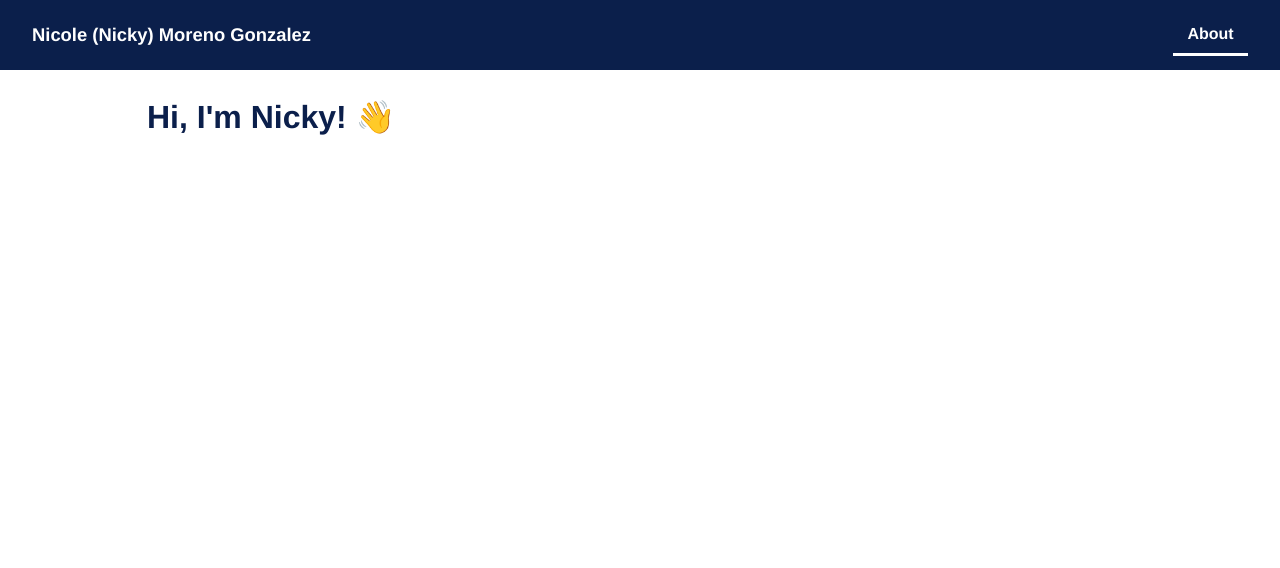
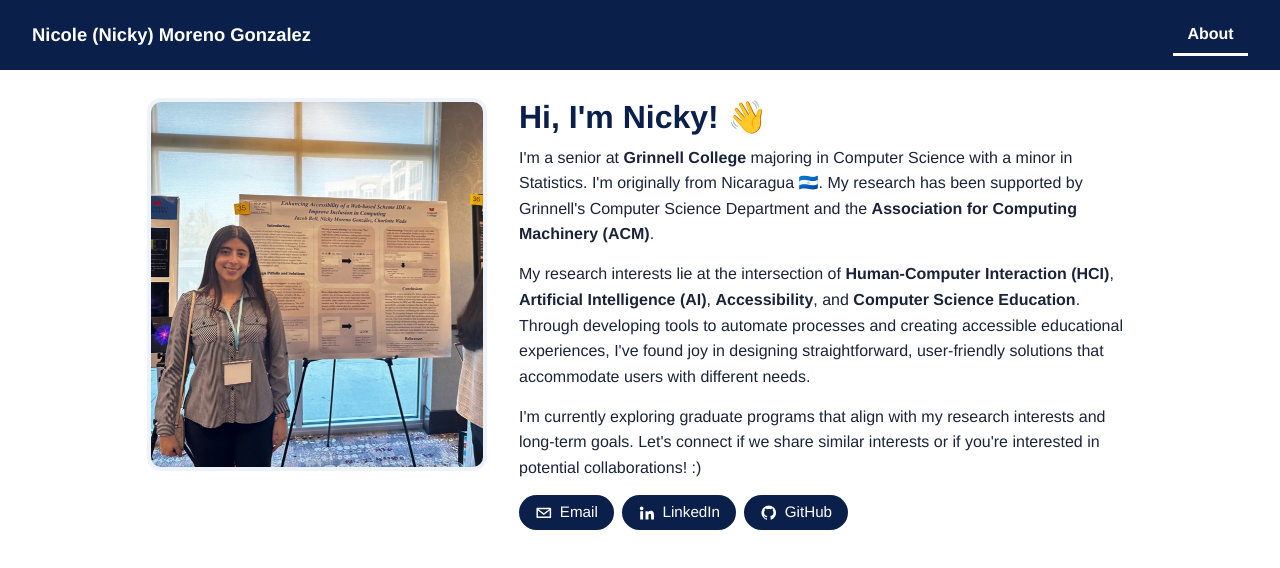
Before and after one commit to morenoni/nicky-personal-website, a React (Vite) app: page /#about in a window 1280 px wide. Shown: the top 568 px of the page. Built offline with nearby package versions, Linux system fonts and the light colour scheme.

Commit message:
Add bio, portrait and contact buttons to the About tab

```diff
--- /dev/null
+++ b/src/data/contact.js
@@ -0,0 +1,10 @@
+// The contact buttons on the About tab.
+//   label:        text on the button
+//   icon:         a name from icons.js
+//   external:     true opens the link in a new tab (email links stay in the mail app)
+//   hiddenSuffix: extra words only screen readers hear, after the visible label
+export const CONTACT = [
+	{ label: 'Email', href: 'mailto:nickymoreno1110@gmail.com', icon: 'mail', hiddenSuffix: ' Nicky' },
+	{ label: 'LinkedIn', href: 'https://linkedin.com/in/nicolemg11', icon: 'linkedin', external: true },
+	{ label: 'GitHub', href: 'https://github.com/morenoni', icon: 'github', external: true },
+];
--- a/src/panels/About.jsx
+++ /dev/null
@@ -1,7 +0,0 @@
-// The About tab.
-
-import Decorative from '../components/Decorative.jsx';
-
-export default function About() {
-	return <h2 className="greeting">Hi, I'm Nicky! <Decorative>👋</Decorative></h2>;
-}
--- /dev/null
+++ b/src/panels/About/About.jsx
@@ -0,0 +1,20 @@
+// The About tab: photo beside the bio.
+
+import Bio from './Bio.jsx';
+import portrait from '../../assets/portrait.jpg';
+import './About.css';
+
+export default function About() {
+	return (
+		<div className="about-grid">
+			<img
+				className="portrait"
+				src={portrait}
+				width="656"
+				height="720"
+				alt="Nicky smiling in front of her research poster, Enhancing Accessibility of a Web-based Scheme IDE to Improve Inclusion in Computing, at a conference."
+			/>
+			<Bio />
+		</div>
+	);
+}
--- /dev/null
+++ b/src/panels/About/Bio.jsx
@@ -0,0 +1,31 @@
+// The greeting, the bio text, and the contact buttons.
+
+import Decorative from '../../components/Decorative.jsx';
+import ContactLinks from './ContactLinks.jsx';
+
+export default function Bio() {
+	return (
+		<div className="bio">
+			<h2 className="greeting">Hi, I'm Nicky! <Decorative>👋</Decorative></h2>
+			<p>
+				I'm a senior at <strong>Grinnell College</strong> majoring in Computer Science with a minor in
+				Statistics. I'm originally from Nicaragua <Decorative>🇳🇮</Decorative>. My research has been
+				supported by Grinnell's Computer Science Department and the{' '}
+				<strong>Association for Computing Machinery (ACM)</strong>.
+			</p>
+			<p>
+				My research interests lie at the intersection of <strong>Human-Computer Interaction (HCI)</strong>,{' '}
+				<strong>Artificial Intelligence (AI)</strong>, <strong>Accessibility</strong>, and{' '}
+				<strong>Computer Science Education</strong>. Through developing tools to automate processes and
+				creating accessible educational experiences, I've found joy in designing straightforward,
+				user-friendly solutions that accommodate users with different needs.
+			</p>
+			<p>
+				I'm currently exploring graduate programs that align with my research interests and long-term
+				goals. Let's connect if we share similar interests or if you're interested in potential
+				collaborations! :)
+			</p>
+			<ContactLinks />
+		</div>
+	);
+}
--- /dev/null
+++ b/src/panels/About/ContactLinks.jsx
@@ -0,0 +1,24 @@
+// The Email / LinkedIn / GitHub buttons, built from data/contact.js.
+
+import Icon from '../../components/Icon.jsx';
+import ExternalLink from '../../components/ExternalLink.jsx';
+import { CONTACT } from '../../data/contact.js';
+
+export default function ContactLinks() {
+	return (
+		<p className="links">
+			{CONTACT.map(({ label, href, icon, external, hiddenSuffix }) => {
+				const content = (
+					<>
+						<Icon name={icon} />
+						{label}
+						{hiddenSuffix && <span className="sr-only">{hiddenSuffix}</span>}
+					</>
+				);
+				return external
+					? <ExternalLink key={label} className="pill" href={href}>{content}</ExternalLink>
+					: <a key={label} className="pill" href={href}>{content}</a>;
+			})}
+		</p>
+	);
+}
--- a/src/tabs.js
+++ b/src/tabs.js
@@ -1,7 +1,7 @@
 // The site's tabs, in the order they appear. Each tab has an id (used in the URL, like #about),
 // a label for the tab bar, and the component that shows its content.
 
-import About from './panels/About.jsx';
+import About from './panels/About/About.jsx';
 
 export const TABS = [
 	{ id: 'about', label: 'About', Panel: About },
```
Also changed, not shown: src/assets/portrait.jpg (renamed from images/portrait.jpg), src/panels/About/About.css (renamed from css/about.css).
